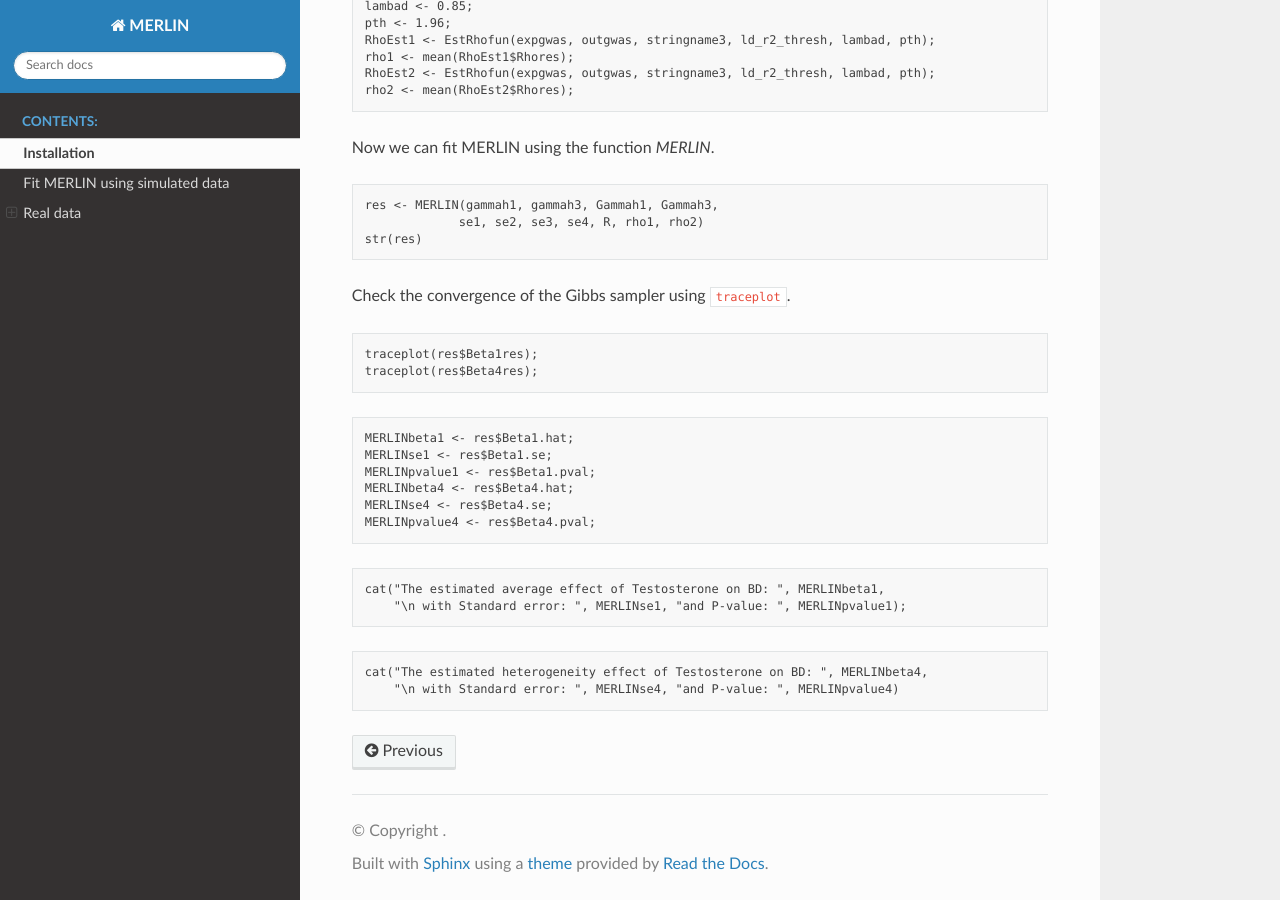
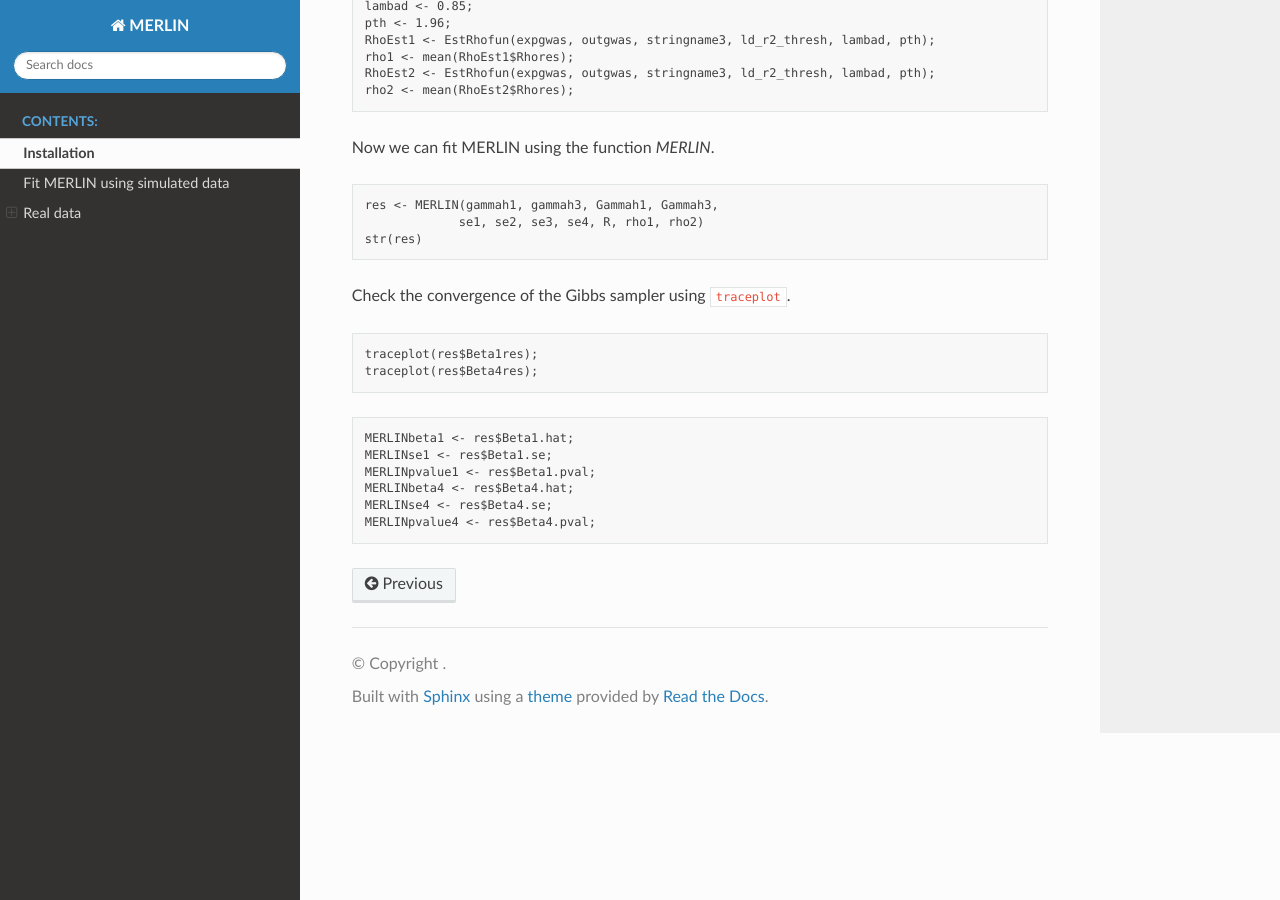
Before and after one commit to shilab-ecnu/MERLIN, a Sphinx documentation site: the page built from docs/source/MERLIN.md, in a window 1280 px wide and 900 px high, scrolled down 9319 px. Built offline with Sphinx 7.4.7 and the Read the Docs theme 3.1.0, drawn with Linux system fonts in a browser that asks for light colours.

Commit message:
Update MERLIN.md

````diff
--- a/docs/source/MERLIN.md
+++ b/docs/source/MERLIN.md
@@ -455,13 +455,3 @@ MERLINbeta4 <- res$Beta4.hat;
 MERLINse4 <- res$Beta4.se;
 MERLINpvalue4 <- res$Beta4.pval;
 ```
-
-```{r results="hide", eval = FALSE}
-cat("The estimated average effect of Testosterone on BD: ", MERLINbeta1,
-    "\n with Standard error: ", MERLINse1, "and P-value: ", MERLINpvalue1);
-```
-
-```{r results="hide", eval = FALSE}
-cat("The estimated heterogeneity effect of Testosterone on BD: ", MERLINbeta4,
-    "\n with Standard error: ", MERLINse4, "and P-value: ", MERLINpvalue4)
-```
````
